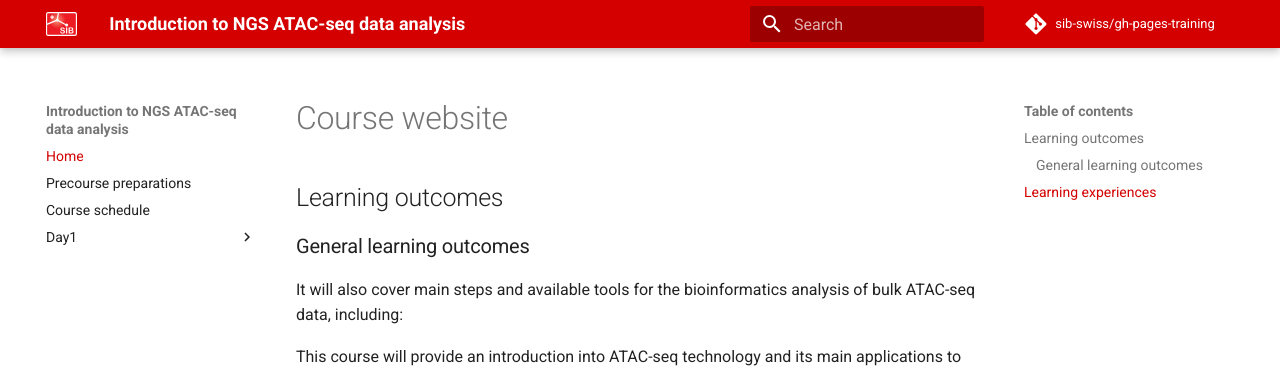
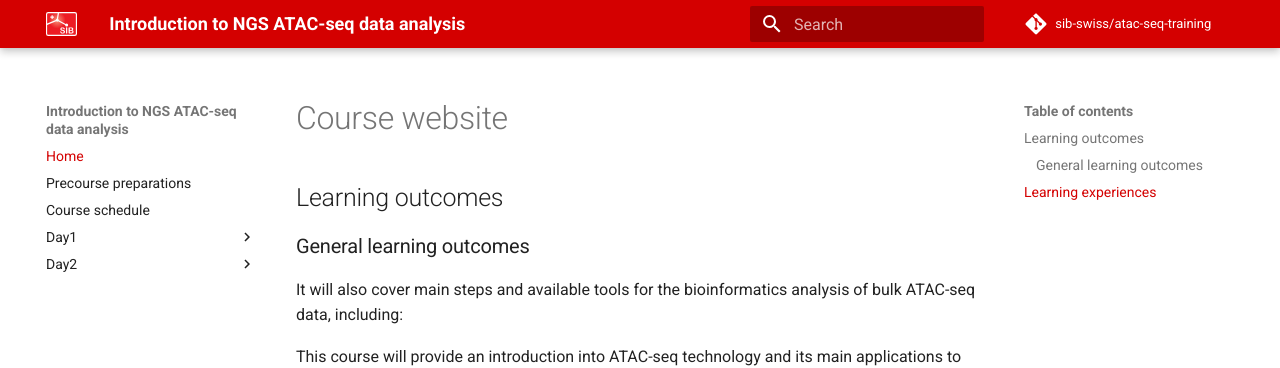
Before and after one commit to sib-swiss/atac-seq-training, an MkDocs documentation site: the page built from docs/index.md, in a window 1280 px wide. Shown: the top 368 px of the page. Built offline with MkDocs 1.6.1 and Material for MkDocs 9.7.7, drawn with Linux system fonts in a browser that asks for light colours; comment, search, counter and statistics services are not loaded.

Commit message:
update days program

```diff
--- a/mkdocs.yml
+++ b/mkdocs.yml
@@ -9,6 +9,7 @@ nav:
       - 01 Filter bam files : days/01_filter_bam_files.md
       - 02 QC post alignment : days/02_QC_post_alignment.md
       - 03 Peak calling : days/03_peak_calling.md
+    - Day2:
       - 04 Build consensus peak set : days/04_build_consensus_peak_set.md
       - 05 Quantify peaks : days/05_quantify_peaks.md
       - 06 Differential accessibility analysis : days/06_differential_accessibility_analysis.md
@@ -20,8 +21,8 @@ theme:
   favicon: assets/images/SIB_logo.svg
 
 # Repository
-repo_name: sib-swiss/gh-pages-training
-repo_url: https://github.com/sib-swiss/gh-pages-training
+repo_name: sib-swiss/atac-seq-training
+repo_url: https://github.com/sib-swiss/atac-seq-training/tree/main
 
 markdown_extensions:
   - abbr
```
